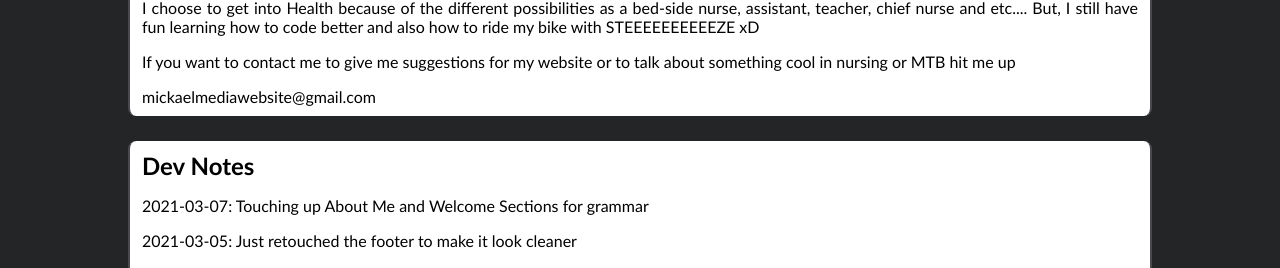
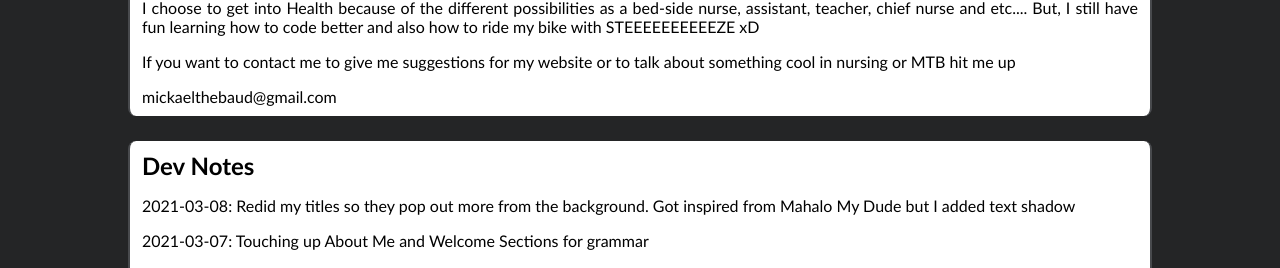
Before and after one commit to MickaelMedia/MickaelMedia, a React (Create React App) app: page /About_Me in a window 1280 px wide. Shown: the part 127-395 px from the top of the page. Built offline with nearby package versions, Linux system fonts and the light colour scheme; the HTML template or start-up script is replaced by a standard one.

Commit message:
title work

```diff
--- a/src/Section/About_Me.js
+++ b/src/Section/About_Me.js
@@ -8,10 +8,11 @@ function AboutMe() {
                 <p>I am a guy who just really wants to spend his time doing 3 things. Discussing or working in health care; going out for a really epic ride one my mountian bike and finally coding new or just fun stuff.</p>
                 <p>I choose to get into Health because of the different possibilities as a bed-side nurse, assistant, teacher, chief nurse and etc.... But, I still have fun learning how to code better and also how to ride my bike with STEEEEEEEEEEZE xD</p>
                 <p>If you want to contact me to give me suggestions for my website or to talk about something cool in nursing or MTB hit me up</p>
-                <p>mickaelmediawebsite@gmail.com</p>
+                <p>mickaelthebaud@gmail.com</p>
             </article>
             <article>
                 <h2>Dev Notes</h2>
+                <p>2021-03-08: Redid my titles so they pop out more from the background. Got inspired from Mahalo My Dude but I added text shadow </p>
                 <p>2021-03-07: Touching up About Me and Welcome Sections for grammar</p>
                 <p>2021-03-05: Just retouched the footer to make it look cleaner</p>
                 <p>2021-03-04: Going to start a DevNotes just to write down my changes. Might just be a copy paste from my github repo.</p>
```
Also changed, not shown: 1 other file (tests, documents, lock files or other folders).
